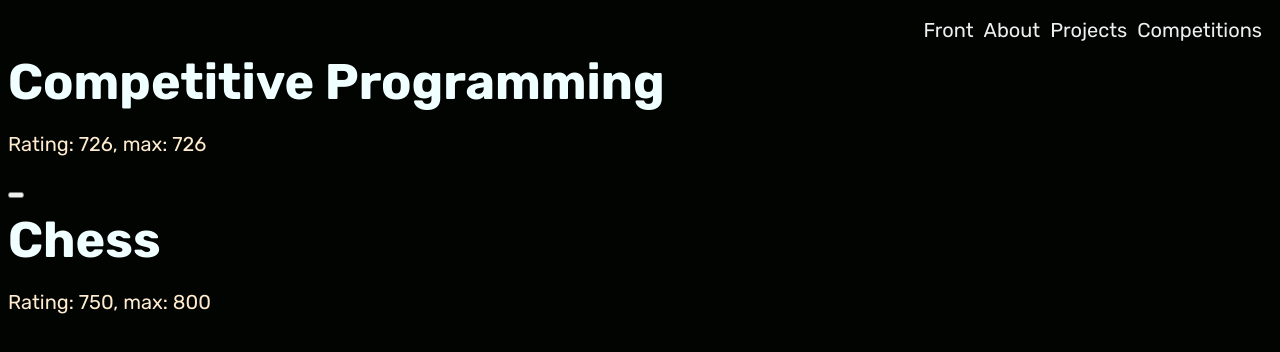
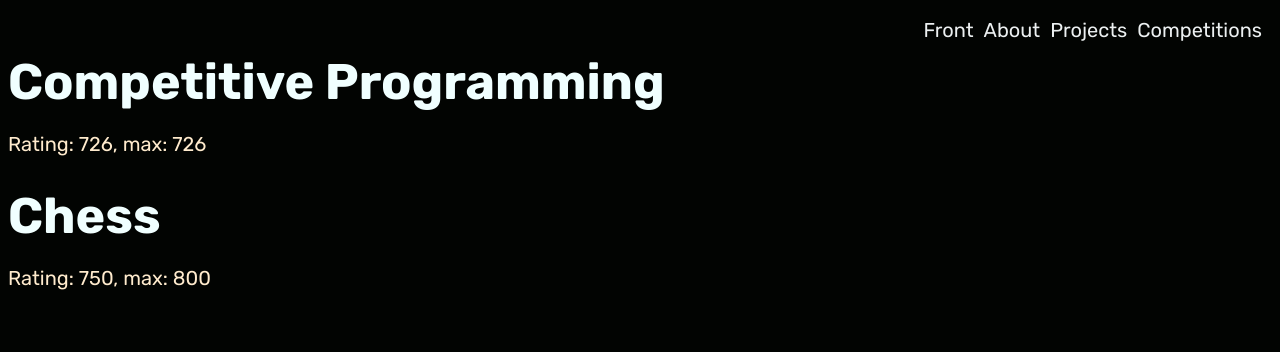
Before and after one commit to camelCasingGod/website, a Next.js app: page /competitions in a window 1280 px wide. Shown: the top 352 px of the page. Built offline with nearby package versions, Linux system fonts and the light colour scheme.

Commit message:
[logistics] removed button

```diff
--- a/app/competitions/page.tsx
+++ b/app/competitions/page.tsx
@@ -10,7 +10,6 @@ export default function Competitions() {
           <h1 className={styles.compheader}>Competitive Programming</h1>
           <div className={styles.description}>
             <p>Rating: 726, max: 726</p>
-            <button></button>
           </div>
         </div>
 
```
